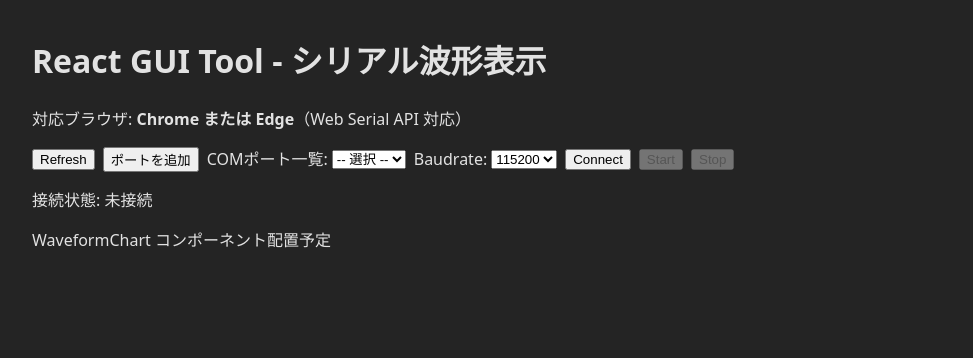
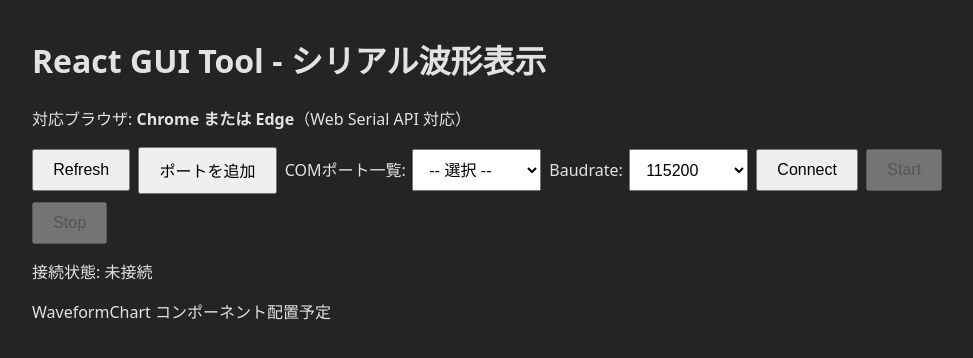
Before and after one commit to naoiw/react-gui-tool, a React (Vite) app: page / in a window 1280 px wide. Shown: the top 358 px of the page, without its empty margins (144-1117 px from the left). Built offline with nearby package versions, Linux system fonts and the light colour scheme.

Commit message:
style : ウィジェットサイズを拡大

```diff
--- a/src/components/SerialControl.tsx
+++ b/src/components/SerialControl.tsx
@@ -150,15 +150,15 @@ export function SerialControl({
   }, [onDisconnect]);
 
   return (
-    <section aria-label="シリアル通信" style={{ marginBottom: '1rem' }}>
-      <div style={{ display: 'flex', flexWrap: 'wrap', gap: '0.5rem', alignItems: 'center' }}>
+    <section aria-label="シリアル通信" className="serial-control" style={{ marginBottom: '1rem' }}>
+      <div className="serial-control__row">
         <button type="button" onClick={handleRefresh} disabled={connected}>
           Refresh
         </button>
         <button type="button" onClick={handleAddPort} disabled={connected}>
           ポートを追加
         </button>
-        <label style={{ display: 'flex', alignItems: 'center', gap: '0.25rem' }}>
+        <label className="serial-control__label">
           COMポート一覧:
           <select
             value={selectedIndex < 0 ? '' : selectedIndex}
@@ -174,7 +174,7 @@ export function SerialControl({
             ))}
           </select>
         </label>
-        <label style={{ display: 'flex', alignItems: 'center', gap: '0.25rem' }}>
+        <label className="serial-control__label">
           Baudrate:
           <select
             value={baudRate}
--- a/src/index.css
+++ b/src/index.css
@@ -20,3 +20,36 @@ body {
 #root {
   min-height: 100vh;
 }
+
+/* シリアル通信コントロール: ボタン・プルダウンを操作しやすく */
+.serial-control__row {
+  display: flex;
+  flex-wrap: wrap;
+  gap: 0.5rem;
+  align-items: center;
+}
+
+.serial-control .serial-control__row button {
+  min-height: 42px;
+  padding: 0.6rem 1.2rem;
+  font-size: 1rem;
+  cursor: pointer;
+}
+
+.serial-control .serial-control__row button:disabled {
+  cursor: not-allowed;
+}
+
+.serial-control__label {
+  display: flex;
+  align-items: center;
+  gap: 0.4rem;
+  font-size: 1rem;
+}
+
+.serial-control .serial-control__row select {
+  min-height: 42px;
+  padding: 0.5rem 2rem 0.5rem 0.75rem;
+  font-size: 1rem;
+  cursor: pointer;
+}
```
